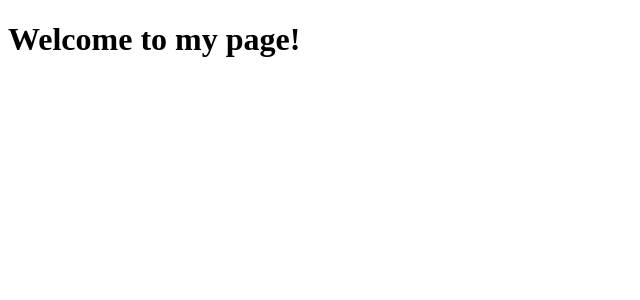
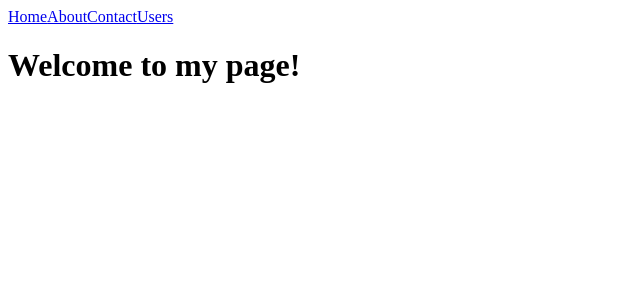
Before and after one commit to vkondratiev94/react-next-ssr, a Next.js app: page / in a window 1280 px wide. Shown: the top 300 px of the page, without its empty margins (0-640 px from the left). Built offline with nearby package versions, Linux system fonts and the light colour scheme.

Commit message:
pages and links

```diff
--- a/pages/index.js
+++ b/pages/index.js
@@ -1,9 +1,30 @@
 import React, { Component } from "react";
+import Link from "next/link";
 
 export default class Home extends Component {
   render() {
     return (
       <>
+        <div>
+          <nav>
+            <Link href="/">
+              <a>Home</a>
+            </Link>
+
+            <Link href="/about">
+              <a>About</a>
+            </Link>
+
+            <Link href="/contact">
+              <a>Contact</a>
+            </Link>
+
+            <Link href="/users">
+              <a>Users</a>
+            </Link>
+          </nav>
+        </div>
+
         <h1>Welcome to my page!</h1>
       </>
     );
```
Also changed, not shown: pages/about.js (added, +11 -0 lines), pages/contact.js (added, +11 -0 lines), pages/users/index.js (added, +11 -0 lines), pages/users/profile.js (added, +11 -0 lines).
